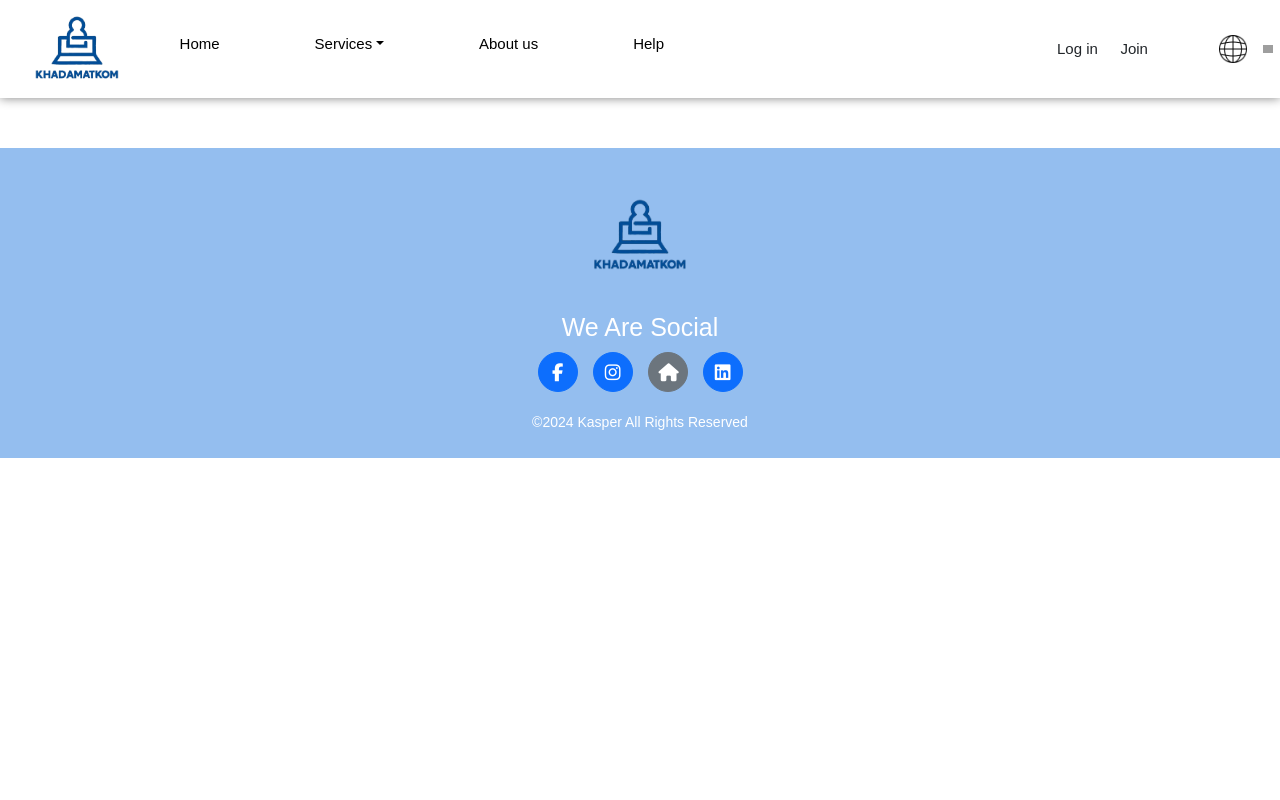
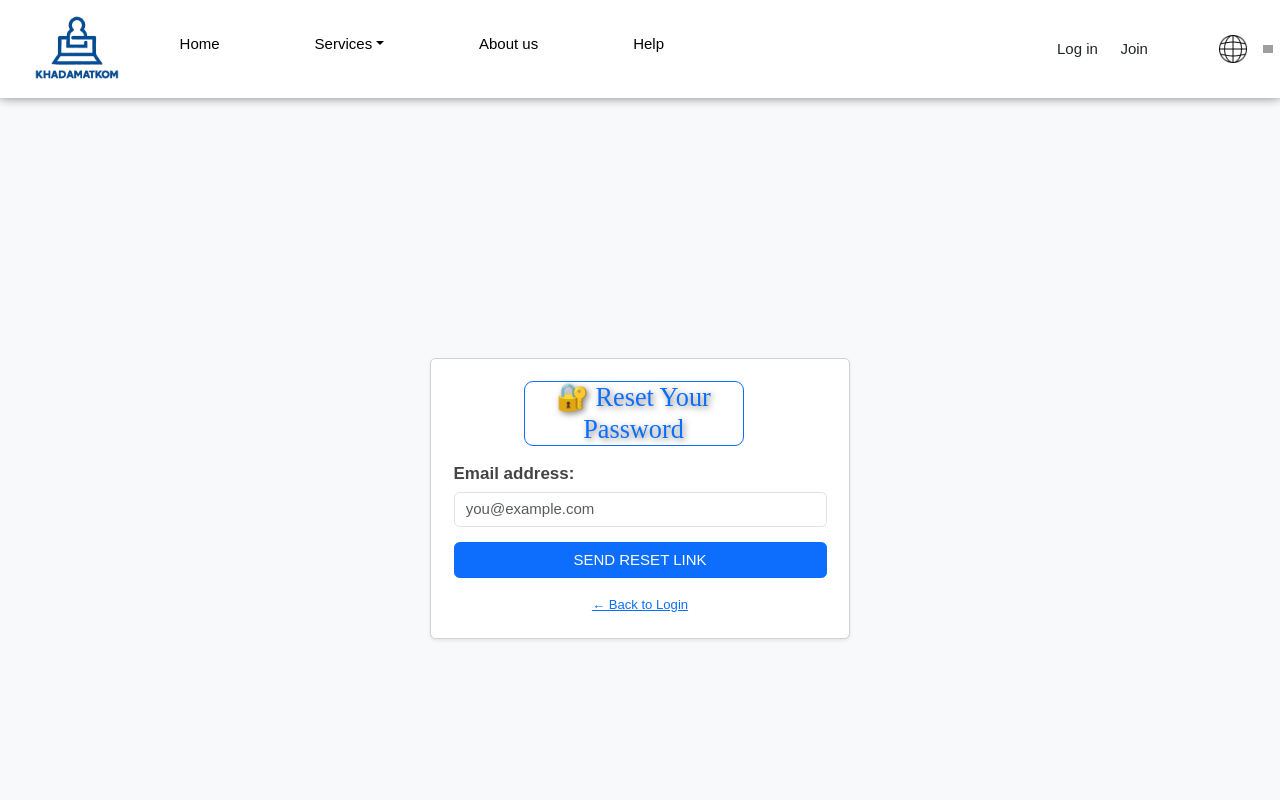
Before and after one commit to majd1144/khadamatcomju, a React (Create React App) app: page /reset-password in a window 1280 px wide. Shown: the top 800 px of the page. Built offline with nearby package versions, Linux system fonts and the light colour scheme; no server answers; grey boxes are pictures that could not be loaded; a web font is replaced by a local one.

Commit message:
add reset password page

```diff
--- a/src/App.js
+++ b/src/App.js
@@ -20,6 +20,8 @@ import WorkerProfile from './components/workerAndUser/WorkerProfile.jsx';
 import Booknow from './components/cards/Booknow.jsx';
 // admin importtttt
 import AdminRoutes from './routes/AdminRoutes.jsx';
+import ResetPassword from "./components/loginAndjoin/ResetPassword.jsx";
+
 export default function App() {
     const [theme, setTheme] = useState('light');
   return (
@@ -37,6 +39,7 @@ export default function App() {
           <Route path="/booknow" element={<Booknow />} />
           <Route path="/profile" element={<Profile />} />
           <Route path="/accountSetting" element={<AccountSetting />} />
+          <Route path="/reset-password" element={<ResetPassword />} /> {/* أضف هذا */}
 
           {/* <Route path="/" element={<Services />} /> */}
           <Route path="/MyServices" element={<MyServices/>}/>
--- /dev/null
+++ b/src/components/loginAndjoin/ResetPassword.jsx
@@ -0,0 +1,116 @@
+// // components/loginAndjoin/ResetPassword.jsx
+// import React, { useState } from "react";
+
+// const ResetPassword = () => {
+//   const [email, setEmail] = useState("");
+//   const [message, setMessage] = useState("");
+
+//   const handleReset = async (e) => {
+//     e.preventDefault();
+//     try {
+//       const response = await fetch("http://localhost:4000/reset-password", {
+//         method: "POST",
+//         headers: { "Content-Type": "application/json" },
+//         body: JSON.stringify({ email }),
+//       });
+//       const data = await response.json();
+//       setMessage(data.message || "Check your email for reset instructions.");
+//     } catch (err) {
+//       setMessage("Something went wrong. Please try again.");
+//     }
+//   };
+
+//   return (
+//     <div className="container mt-5">
+//       <h2>Reset Password</h2>
+//       <form onSubmit={handleReset}>
+//         <label>Email:</label>
+//         <input
+//           type="email"
+//           required
+//           value={email}
+//           onChange={(e) => setEmail(e.target.value)}
+//           className="form-control my-2"
+//         />
+//         <button type="submit" className="btn btn-primary">Send Reset Link</button>
+//       </form>
+//       {message && <p className="mt-3 text-success">{message}</p>}
+//     </div>
+//   );
+// };
+
+// export default ResetPassword;
+import React, { useState } from "react";
+import { Link } from "react-router-dom";
+import "./ResetPassword.css"; // (اختياري: يمكن إنشاء ملف لتخصيص تنسيق إضافي)
+
+const ResetPassword = () => {
+  const [email, setEmail] = useState("");
+  const [message, setMessage] = useState("");
+  const [error, setError] = useState("");
+
+  const handleReset = async (e) => {
+    e.preventDefault();
+    setMessage("");
+    setError("");
+
+    try {
+      const response = await fetch("http://localhost:4000/reset-password", {
+        method: "POST",
+        headers: { "Content-Type": "application/json" },
+        body: JSON.stringify({ email }),
+      });
+      const data = await response.json();
+
+      if (response.ok) {
+        setMessage(data.message || "Check your email for reset instructions.");
+      } else {
+        setError(data.message || "Failed to send reset link.");
+      }
+    } catch (err) {
+      setError("Something went wrong. Please try again.");
+    }
+  };
+
+  return (
+    <div className="d-flex justify-content-center align-items-center vh-100 bg-light">
+      <div className="card p-4 shadow-sm" style={{ width: "100%", maxWidth: "420px" }}>
+        <h3 className="text-center mb-3 text-primary">🔐 Reset Your Password</h3>
+        <form onSubmit={handleReset}>
+          <div className="form-group mb-3">
+            <label htmlFor="email">Email address:</label>
+            <input
+              type="email"
+              className="form-control"
+              id="email"
+              placeholder="you@example.com"
+              value={email}
+              onChange={(e) => setEmail(e.target.value)}
+              required
+            />
+          </div>
+          <button type="submit" className="btn btn-primary w-100">
+            Send Reset Link
+          </button>
+        </form>
+
+        {message && (
+          <div className="alert alert-success mt-3" role="alert">
+            {message}
+          </div>
+        )}
+        {error && (
+          <div className="alert alert-danger mt-3" role="alert">
+            {error}
+          </div>
+        )}
+
+        <div className="text-center mt-3">
+          <Link to="/Login" className="small">← Back to Login</Link>
+        </div>
+      </div>
+    </div>
+  );
+};
+
+export default ResetPassword;
```
Also changed, not shown: src/components/loginAndjoin/Login.jsx (+1 -133 lines), src/components/loginAndjoin/ResetPassword.css (added).
